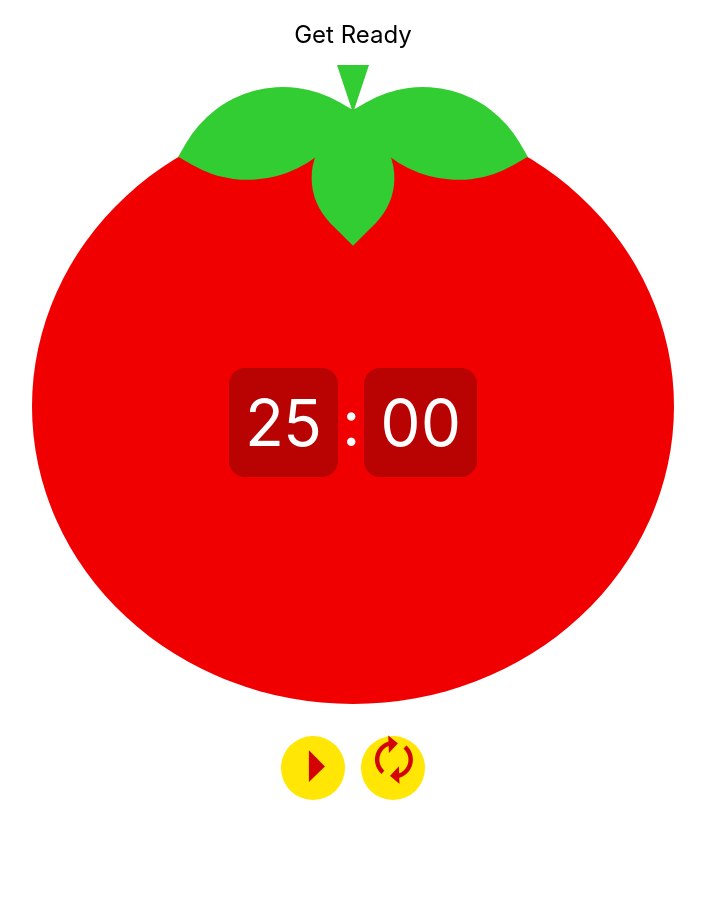
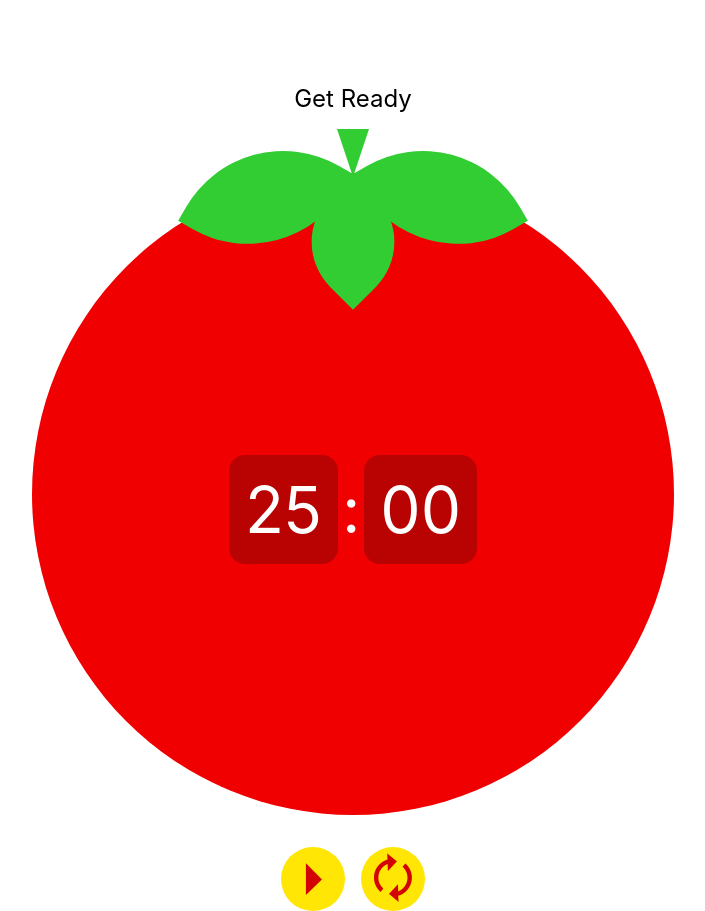
Before and after one commit to AVor0n/pomodoro-timer, a React (Vite) app: page / in a window 1280 px wide. Shown: the whole page, without its empty margins (287-992 px from the left). Before the commit the page ends 807 px from the top, so only its background shows below. Built offline with nearby package versions, Linux system fonts and the light colour scheme.

Commit message:
refactor: breakdown into components

```diff
--- a/src/App.css
+++ b/src/App.css
@@ -1,113 +1,9 @@
-.wrapper {
+.app{
   height: 100vh;
-  width: 100%;
+  width: 100vw;
+  margin: 0 auto;
+  padding: 0 4rem;
+  box-sizing: border-box;
+  display: grid;
+  grid-template-rows: auto 1fr;
 }
-
-.centered {
-  display: flex;
-  flex-direction: column;
-  justify-content: center;
-  align-items: center;
-  text-align: center;
-}
-
-.header{
-  font-weight: 400;
-}
-
-/** ------------ Tomato ------------ */
-.tomato{
-  margin-top: 2.5rem;
-  display: flex;
-  flex-direction: column;
-  align-items: center;
-  justify-content: center;
-  background-color: #f00000;
-  border: 1px solid transparent;
-  border-radius: 50%;
-  height: 50vw;
-  width: 50vw;
-  position: relative;
-}
-
-.root{
-  position: absolute;
-  top: -2.8rem;
-  width: 0;
-  height: 0;
-  border-style: solid;
-  border-width: 3rem 1rem 0 1rem;
-  border-color: #32cd32 transparent transparent transparent;
-}
-
-.leaf{
-	background-color: #32cd32;
-  position: absolute;
-  width: 8rem;
-  height: 8rem;
-  border-radius: 0 7rem;
-  top: 0px;
-  left: 50%;
-  transform-origin: top left;
-}
-
-.leaf-1{
-    transform: rotate(330deg);
-}
-
-.leaf-2{
-    transform: rotate(120deg);
-}
-
-.leaf-3{
-  transform: rotate(45deg);
-  width: 6rem;
-  height: 6rem;
-  border-radius: 0 4rem;
-}
-
-/** ------------ Timer ------------ */
-.timer{
-  margin-top: 2rem;
-  font-size: 4rem;
-  color: #fff;
-}
-
-.timer__value{
-  padding: 1rem;
-  background-color: #b90202;
-  border-radius: 1rem;
-}
-
-.timer__separator{
-  padding: 0 0.25rem;
-}
-/** ------------ Buttons ------------ */
-.buttons{
-  margin-top: 2rem;
-  display: flex;
-  gap: 1rem;
-}
-.btn{
-  width: 4rem;
-  height: 4rem;
-
-  display: flex;
-  align-items: center;
-  justify-content: center;
-
-  border: none;
-  border-radius: 50%;
-  background-color: #ffe604;
-  color: #d40303;
-  font-size: 3rem;
-  cursor: pointer;
-}
-.btn-start-stop{
-  padding-right: 0px;
-  padding-bottom: 4px;
-}
-.btn-reset{
-  padding-right: 4px;
-  padding-bottom: 4px;
-}
--- a/src/App.tsx
+++ b/src/App.tsx
@@ -1,26 +1,12 @@
 import "./App.css";
+import Header from "./components/Header/Header";
+import HomePage from "./pages/Home/Home";
 
 function App() {
   return (
-    <div className="App">
-      <div className="wrapper centered">
-        <h2 className="header">Get Ready</h2>
-        <div className="tomato">
-          <div className="timer">
-            <span className="timer__minutes timer__value">25</span>
-            <span className="timer__separator">:</span>
-            <span className="timer__secunds timer__value">00</span>
-          </div>
-          <div className="leaf leaf-1"></div>
-          <div className="leaf leaf-2"></div>
-          <div className="leaf leaf-3"></div>
-          <div className="root"></div>
-        </div>
-        <div className="buttons">
-          <button className="btn-start-stop btn">🞂</button>
-          <button className="btn-reset btn">🗘</button>
-        </div>
-      </div>
+    <div className="app">
+      <Header />
+      <HomePage />
     </div>
   );
 }
--- /dev/null
+++ b/src/components/Button/Button.tsx
@@ -0,0 +1,20 @@
+import { MouseEventHandler, ReactNode } from "react";
+import "./button.css";
+
+interface ButtonPorps {
+  primary?: boolean;
+  action?: MouseEventHandler;
+  children: ReactNode;
+}
+
+function Button(props: ButtonPorps) {
+  const className = props.primary ? "btn btn--primary" : "btn";
+
+  return (
+    <button className={className} onClick={props.action}>
+      {props.children}
+    </button>
+  );
+}
+
+export default Button;
--- /dev/null
+++ b/src/components/Button/button.css
@@ -0,0 +1,27 @@
+
+.btn{
+  width: 4rem;
+  height: 4rem;
+
+  display: flex;
+  align-items: center;
+  justify-content: center;
+
+  border: none;
+  border-radius: 50%;
+  font-size: 3rem;
+  line-height: 3rem;
+  background-color: #e0e0e0;
+  cursor: pointer;
+}
+.btn:hover{
+  filter: drop-shadow(0 0 20px rgb(66, 66, 66));
+}
+
+.btn--primary{
+  background-color: #ffe604;
+  color: #d40303;
+}
+.btn--primary:hover{
+  filter: drop-shadow(0 0 20px red);
+}
--- /dev/null
+++ b/src/components/Header/Header.tsx
@@ -0,0 +1,7 @@
+import "./header.css";
+
+function Header() {
+  return <header className="header"></header>;
+}
+
+export default Header;
--- /dev/null
+++ b/src/components/Header/header.css
@@ -0,0 +1,5 @@
+.header{
+  display: flex;
+  flex-direction: row-reverse;
+  margin: 2rem 0;
+}
--- /dev/null
+++ b/src/components/Timer/Timer.tsx
@@ -0,0 +1,21 @@
+import "./timer.css";
+
+export default function Timer(props: { min: number; sec: number }) {
+  return (
+    <div className="timer">
+      <span className="timer__minutes timer__value">
+        {timeToString(props.min)}
+      </span>
+
+      <span className="timer__separator">:</span>
+
+      <span className="timer__secunds timer__value">
+        {timeToString(props.sec)}
+      </span>
+    </div>
+  );
+}
+
+function timeToString(time: number) {
+  return String(time).padStart(2, "0");
+}
--- /dev/null
+++ b/src/components/Timer/timer.css
@@ -0,0 +1,16 @@
+/** ------------ Timer ------------ */
+.timer{
+  margin-top: 2rem;
+  font-size: 4rem;
+  color: #fff;
+}
+
+.timer__value{
+  padding: 1rem;
+  background-color: #b90202;
+  border-radius: 1rem;
+}
+
+.timer__separator{
+  padding: 0 0.25rem;
+}
--- /dev/null
+++ b/src/components/TomatoContainer/TomatoContainer.tsx
@@ -0,0 +1,16 @@
+import "./tomatoContainer.css";
+import { ReactNode } from "react";
+
+function TomatoContainer(props: { children: ReactNode }) {
+  return (
+    <div className="tomato">
+      <div className="root"></div>
+      <div className="leaf leaf-1"></div>
+      <div className="leaf leaf-2"></div>
+      <div className="leaf leaf-3"></div>
+      {props.children}
+    </div>
+  );
+}
+
+export default TomatoContainer;
--- /dev/null
+++ b/src/components/TomatoContainer/tomatoContainer.css
@@ -0,0 +1,50 @@
+/** ------------ TomatoContainer ------------ */
+.tomato{
+  margin-top: 2.5rem;
+  display: flex;
+  flex-direction: column;
+  align-items: center;
+  justify-content: center;
+  background-color: #f00000;
+  border: 1px solid transparent;
+  border-radius: 50%;
+  height: 50vw;
+  width: 50vw;
+  position: relative;
+}
+
+.root{
+  position: absolute;
+  top: -2.8rem;
+  width: 0;
+  height: 0;
+  border-style: solid;
+  border-width: 3rem 1rem 0 1rem;
+  border-color: #32cd32 transparent transparent transparent;
+}
+
+.leaf{
+	background-color: #32cd32;
+  position: absolute;
+  width: 8rem;
+  height: 8rem;
+  border-radius: 0 7rem;
+  top: 0px;
+  left: 50%;
+  transform-origin: top left;
+}
+
+.leaf-1{
+    transform: rotate(330deg);
+}
+
+.leaf-2{
+    transform: rotate(120deg);
+}
+
+.leaf-3{
+  transform: rotate(45deg);
+  width: 6rem;
+  height: 6rem;
+  border-radius: 0 4rem;
+}
--- /dev/null
+++ b/src/pages/Home/Home.tsx
@@ -0,0 +1,23 @@
+import "./home.css";
+import TomatoContainer from "./../../components/TomatoContainer/TomatoContainer";
+import Timer from "./../../components/Timer/Timer";
+import Button from "../../components/Button/Button";
+
+function Home() {
+  return (
+    <div className="home__wrapper">
+      <h2 className="home__title">Get Ready</h2>
+
+      <TomatoContainer>
+        <Timer min={25} sec={0} />
+      </TomatoContainer>
+
+      <div className="buttons">
+        <Button primary>🞂</Button>
+        <Button primary>🗘</Button>
+      </div>
+    </div>
+  );
+}
+
+export default Home;
--- /dev/null
+++ b/src/pages/Home/home.css
@@ -0,0 +1,17 @@
+.home__wrapper{
+  height: 100%;
+  width: 100%;
+  display: flex;
+  flex-direction: column;
+  align-items: center;
+}
+
+.home__title{
+  font-weight: 400;
+}
+
+.buttons{
+  margin-top: 2rem;
+  display: flex;
+  gap: 1rem;
+}
```
